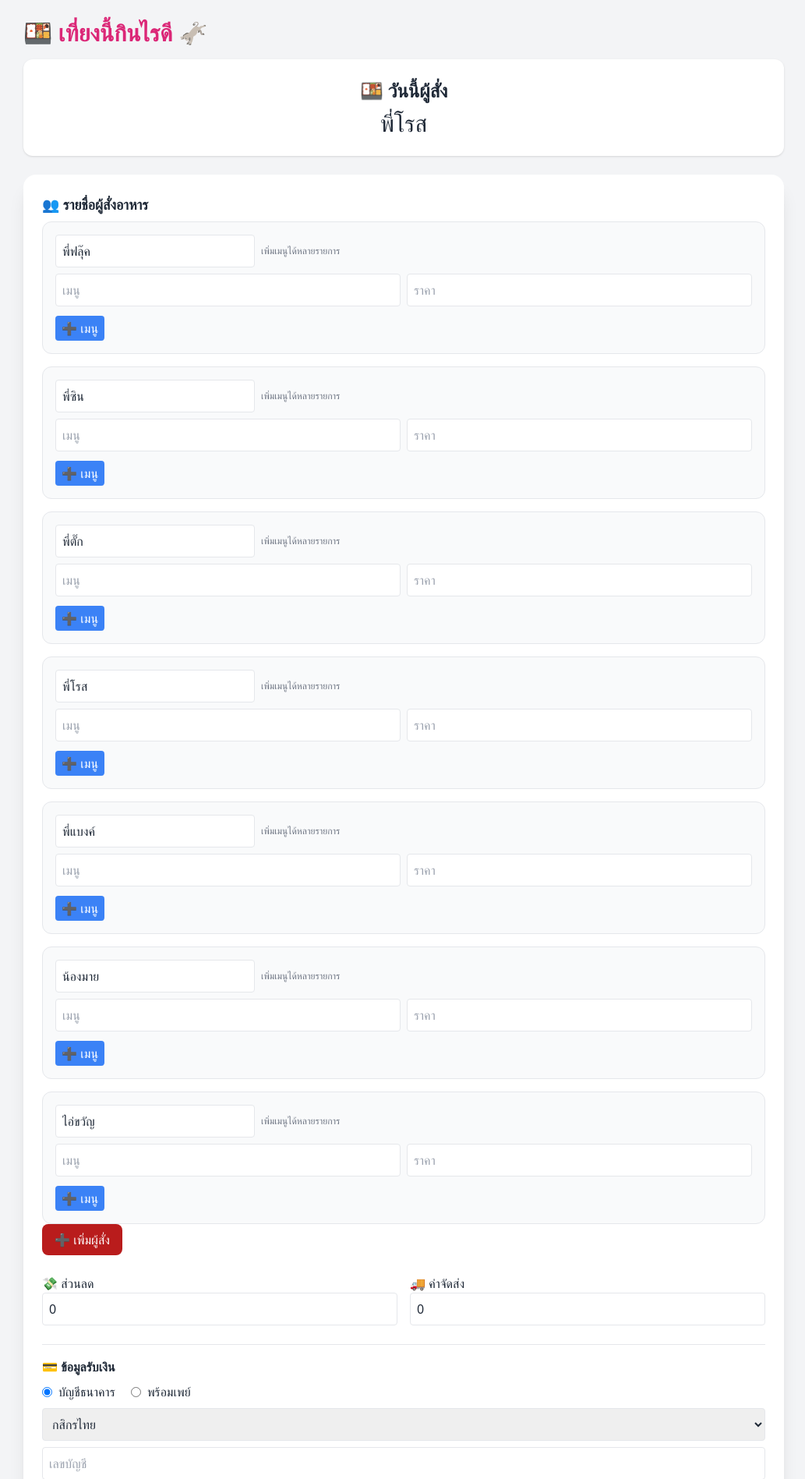
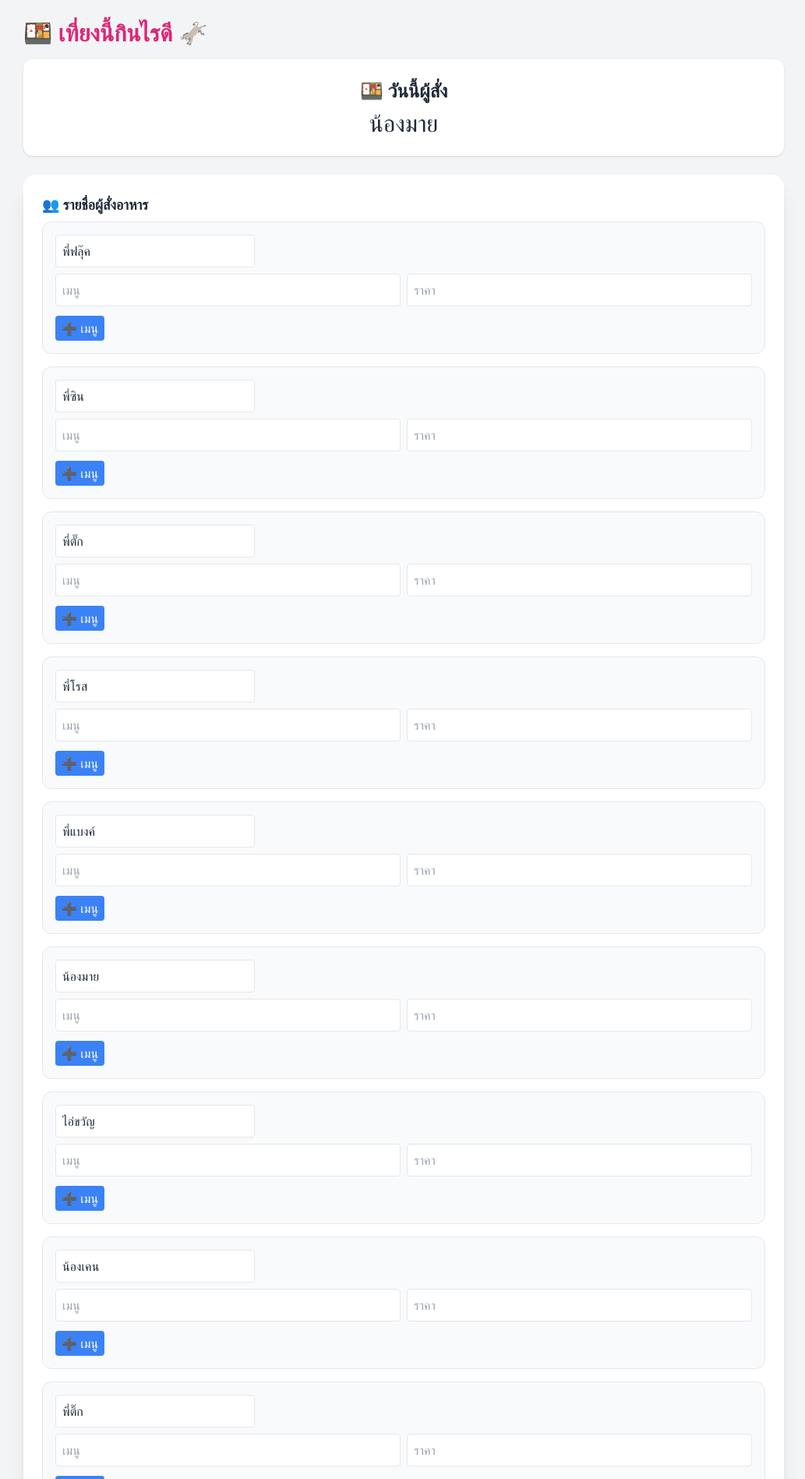
Before and after one commit to FlukeFlukee/Lunch, a Flask app: page / in a window 1280 px wide. Shown: the top 1897 px of the page at 78% size, without its empty margins (122-1155 px from the left). Run offline with Flask 3, Linux system fonts and the light colour scheme; some libraries are stand-ins or nearby versions.

Commit message:
Update index.html

```diff
--- a/templates/index.html
+++ b/templates/index.html
@@ -86,8 +86,8 @@
 
   <script>
     /* ===== DATA ===== */
-    const defaultUsers = ["พี่ฟลุ๊ค", "พี่ซิน", "พี่ตั๊ก", "พี่โรส", "พี่แบงค์", "น้องมาย", "ไอ่ขวัญ"];
-    const orderPersons = ["น้องมาย", "พี่ฟลุ๊ค", "พี่โรส", "ไอ่ขวัญ", "พี่แบงค์"];
+    const defaultUsers = ["พี่ฟลุ๊ค", "พี่ซิน", "พี่ตั๊ก", "พี่โรส", "พี่แบงค์", "น้องมาย", "ไอ่ขวัญ", "น้องเคน","พี่ติ๊ก","พี่กิ๊ฟ"];
+    const orderPersons = ["น้องมาย", "พี่ฟลุ๊ค", "พี่โรส", "ไอ่ขวัญ", "พี่แบงค์","น้องซิน"];
 
     /* ===== HELPERS ===== */
     const thb = (n) => (Number(n || 0)).toLocaleString('th-TH', { minimumFractionDigits: 2, maximumFractionDigits: 2 });
@@ -115,7 +115,6 @@
       d.innerHTML = `
         <div class="flex flex-col sm:flex-row sm:items-center gap-2 mb-2">
           <input class="username p-2 border rounded w-full sm:w-64" value="${name}" placeholder="ชื่อผู้สั่ง">
-          <span class="text-xs text-gray-500">เพิ่มเมนูได้หลายรายการ</span>
         </div>
         <div class="menu-list space-y-2"></div>
         <button type="button"
@@ -252,7 +251,6 @@
           <div class="flex flex-col sm:flex-row sm:items-end sm:justify-between gap-3 mb-4">
             <div>
               <h2 class="text-xl font-bold text-pink-700">📊 Summary</h2>
-              <p class="text-sm text-gray-500">ส่วนลดแบบ Weighted ตามยอดอาหาร / ค่าส่งหารเท่ากัน</p>
             </div>
             <div class="text-sm text-gray-700 bg-gray-50 border rounded-xl p-3">
               <div class="flex gap-3 justify-between">
@@ -291,7 +289,7 @@
 
           <!-- PER PERSON SUMMARY TABLE -->
           <div>
-            <h3 class="font-semibold mb-2">🧾 สรุปต่อคน (Weighted ส่วนลด + ค่าส่งหารเท่ากัน)</h3>
+            <h3 class="font-semibold mb-2">🧾สรุปค่าใช้จ่าย</h3>
             <div class="overflow-x-auto rounded-xl border">
               <table class="w-full text-sm text-center">
                 <thead class="bg-gray-100">
@@ -322,9 +320,7 @@
 
             <div class="mt-4 flex flex-col sm:flex-row sm:items-center sm:justify-between gap-2">
               <div class="text-sm text-gray-700">
-                👤 จำนวนคนที่มีรายการสั่งจริง: <span class="font-semibold">${numUsers}</span>
-                <span class="mx-2 text-gray-300">|</span>
-                🚚 ค่าส่ง/คน: <span class="font-semibold text-blue-700">${thb(deliveryPerPerson)}</span>
+                👤 จำนวนคนสั่ง: <span class="font-semibold">${numUsers}</span>
               </div>
               <div class="text-sm font-medium">
                 ${payInfo ? `<span class="bg-green-50 border border-green-200 text-green-800 px-3 py-2 rounded-xl inline-block">${payInfo}</span>` : ""}
```
